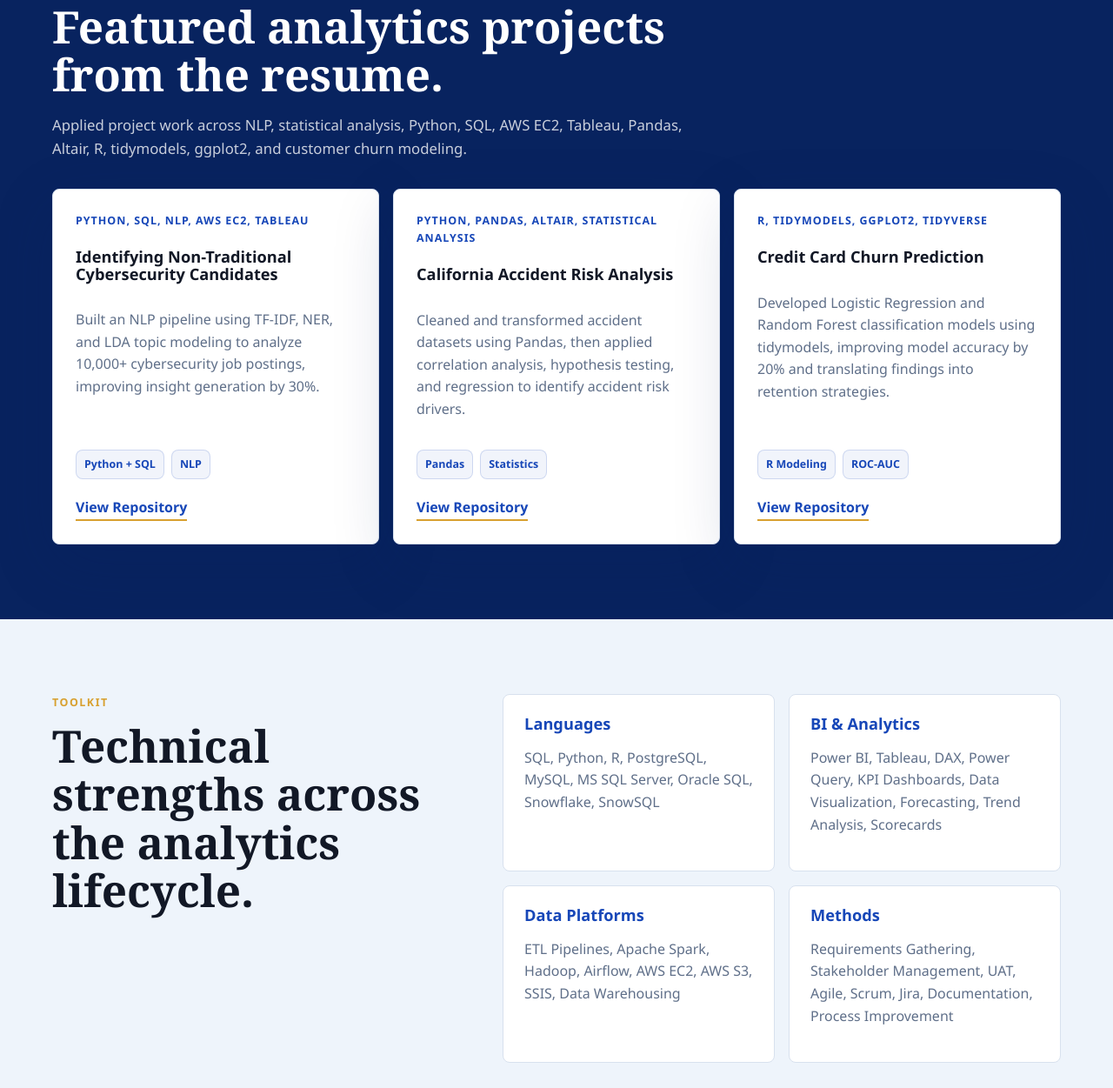
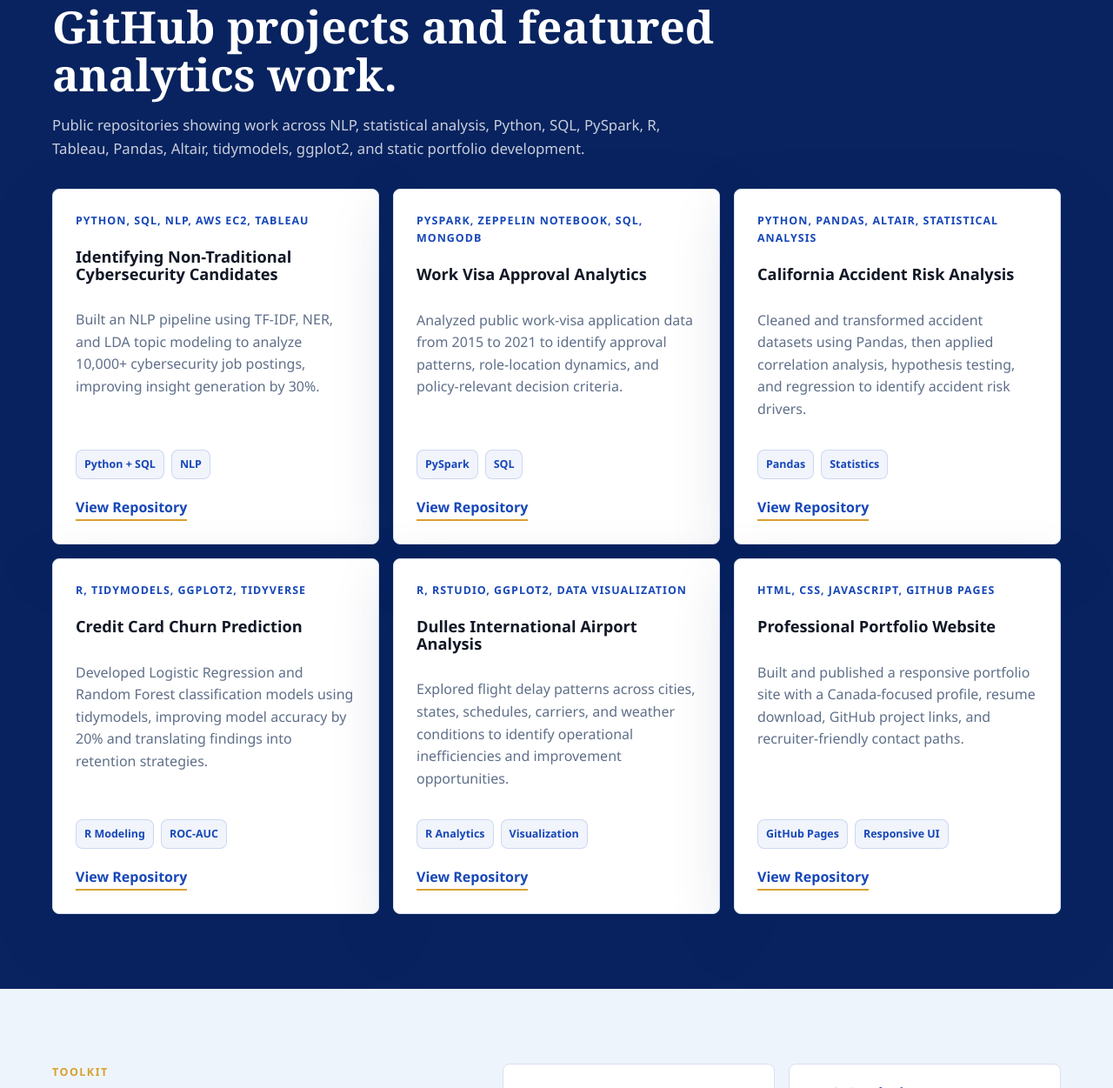
Before and after one commit to kaushikpinnelli/kaushikpinnelli.github.io, a plain HTML site: page index.html in a window 1280 px wide. Shown: the part 3667-4918 px from the top of the page at 87% size. Drawn offline with Linux system fonts and the light colour scheme.

```diff
--- a/index.html
+++ b/index.html
@@ -180,10 +180,10 @@
         <div class="section-inner">
           <div class="section-heading">
             <p class="eyebrow">Projects</p>
-            <h2 id="projects-title">Featured analytics projects from the resume.</h2>
+            <h2 id="projects-title">GitHub projects and featured analytics work.</h2>
             <p class="section-copy">
-              Applied project work across NLP, statistical analysis, Python, SQL, AWS EC2, Tableau, Pandas, Altair,
-              R, tidymodels, ggplot2, and customer churn modeling.
+              Public repositories showing work across NLP, statistical analysis, Python, SQL, PySpark, R,
+              Tableau, Pandas, Altair, tidymodels, ggplot2, and static portfolio development.
             </p>
           </div>
           <div class="project-grid">
@@ -196,6 +196,16 @@
                 <span>NLP</span>
               </div>
               <a class="project-link" href="https://github.com/kaushikpinnelli/Data-Analysis-on-Identifying-Non-Traditional-Cyber-Security-Candidates" target="_blank" rel="noreferrer">View Repository</a>
+            </article>
+            <article class="project-card">
+              <span class="project-kicker">PySpark, Zeppelin Notebook, SQL, MongoDB</span>
+              <h3>Work Visa Approval Analytics</h3>
+              <p>Analyzed public work-visa application data from 2015 to 2021 to identify approval patterns, role-location dynamics, and policy-relevant decision criteria.</p>
+              <div class="project-meta">
+                <span>PySpark</span>
+                <span>SQL</span>
+              </div>
+              <a class="project-link" href="https://github.com/kaushikpinnelli/H1-B-Visa-Data-Analysis" target="_blank" rel="noreferrer">View Repository</a>
             </article>
             <article class="project-card">
               <span class="project-kicker">Python, Pandas, Altair, Statistical Analysis</span>
@@ -216,6 +226,26 @@
                 <span>ROC-AUC</span>
               </div>
               <a class="project-link" href="https://github.com/kaushikpinnelli/Credit-Card-Account-Data-Modeling" target="_blank" rel="noreferrer">View Repository</a>
+            </article>
+            <article class="project-card">
+              <span class="project-kicker">R, RStudio, ggplot2, data visualization</span>
+              <h3>Dulles International Airport Analysis</h3>
+              <p>Explored flight delay patterns across cities, states, schedules, carriers, and weather conditions to identify operational inefficiencies and improvement opportunities.</p>
+              <div class="project-meta">
+                <span>R Analytics</span>
+                <span>Visualization</span>
+              </div>
+              <a class="project-link" href="https://github.com/kaushikpinnelli/Data-Analysis-on-Dulles-International-Airport" target="_blank" rel="noreferrer">View Repository</a>
+            </article>
+            <article class="project-card">
+              <span class="project-kicker">HTML, CSS, JavaScript, GitHub Pages</span>
+              <h3>Professional Portfolio Website</h3>
+              <p>Built and published a responsive portfolio site with a Canada-focused profile, resume download, GitHub project links, and recruiter-friendly contact paths.</p>
+              <div class="project-meta">
+                <span>GitHub Pages</span>
+                <span>Responsive UI</span>
+              </div>
+              <a class="project-link" href="https://github.com/kaushikpinnelli/kaushikpinnelli.github.io" target="_blank" rel="noreferrer">View Repository</a>
             </article>
           </div>
         </div>
```
